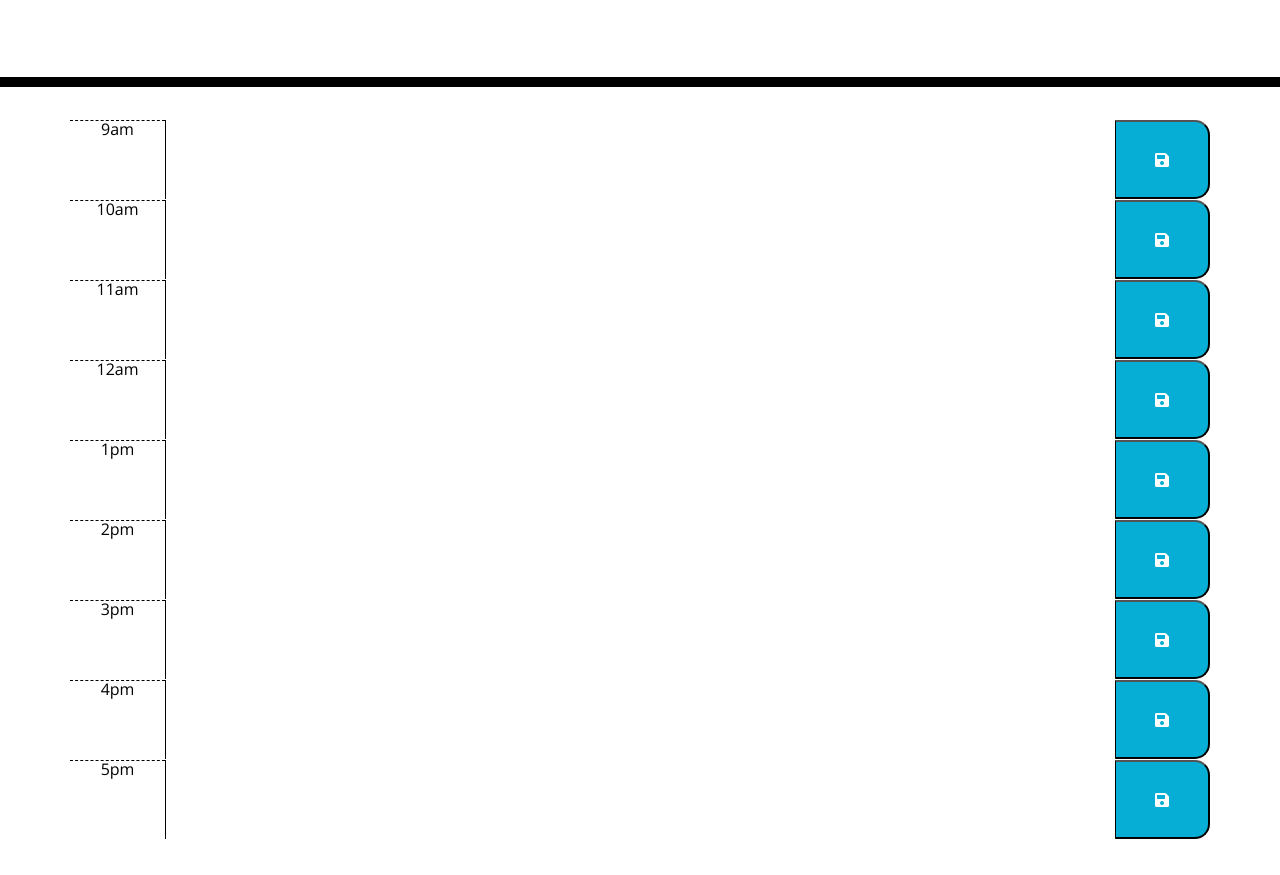
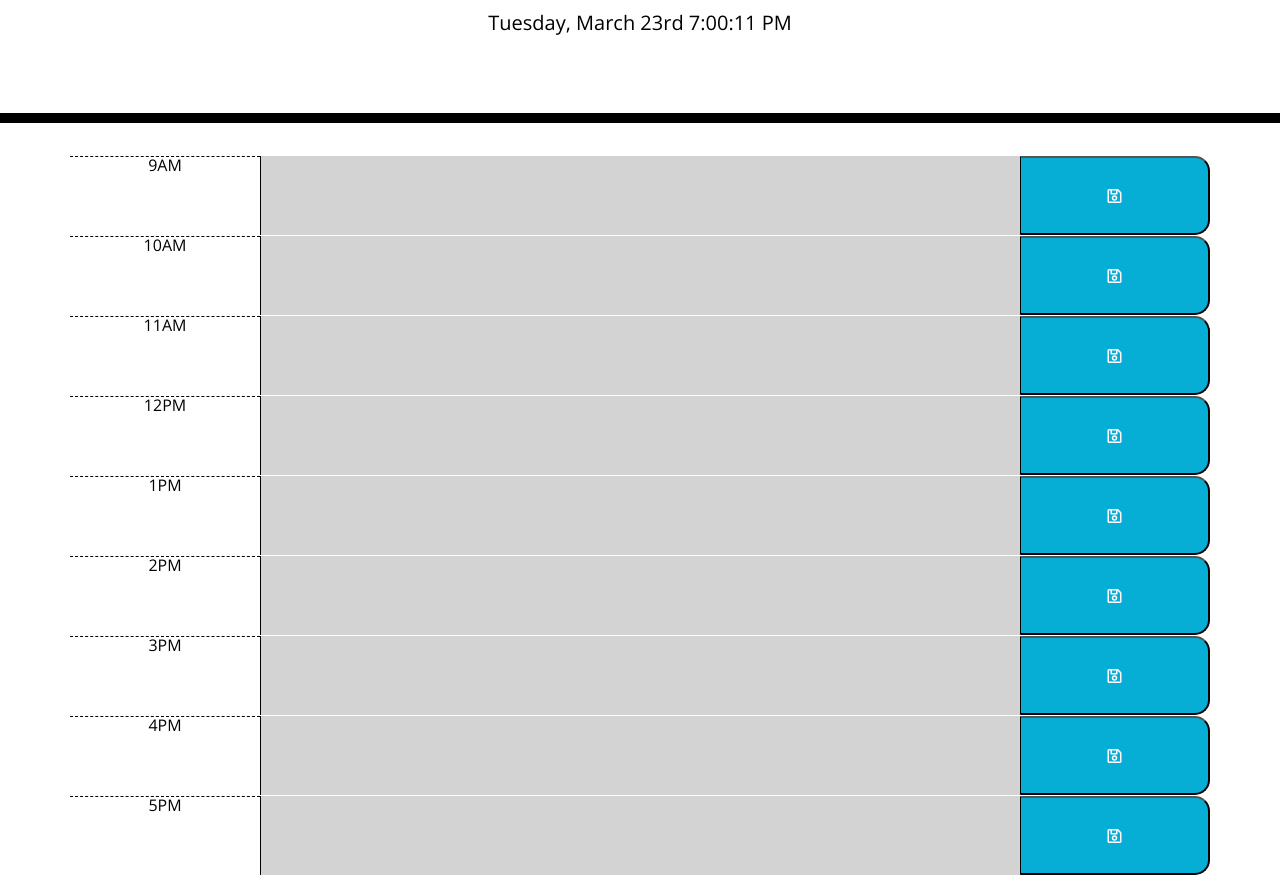
Before and after one commit to PrinceAdelXX/Workday-Scheduler, a plain HTML site: page index.html in a window 1280 px wide. Shown: the part 181-1056 px from the top of the page. Before the commit the page ends 1020 px from the top, so only its background shows below. Drawn offline with nearby package versions, Linux system fonts and the light colour scheme.

Commit message:
added the timeblocks, and final edits to JS

```diff
--- a/assets/js/script.js
+++ b/assets/js/script.js
@@ -0,0 +1,40 @@
+// Display Current Datetime on Jumbotron
+workdayTime();
+
+function workdayTime() {
+  var workdayDatetime = $("#currentDay").text(moment().format('dddd, MMMM Do h:mm:ss A'));
+  setTimeout(workdayTime, 1000);
+}
+
+// Clicking the save button to store the text in the time blocks in localStorage //
+// and once the page is refreshed, the text will still be present //
+
+$(".saveBtn").on("click", function () {
+  var textData = $(this).siblings("textarea").val()
+  var timeClock = $(this).parent().attr('id')
+  console.log('textData', textData, timeClock);
+  localStorage.setItem(timeClock, textData);
+});
+
+// Color coding for time block based on whether the block is in the past //
+// present, or future /
+
+let currentHour = moment().hours();
+
+// the '#' denotes that we are iterating through all of the IDs which in this case are on the divs and
+// which point to individual time blocks which we then traverse to children elements (textarea) to add the class color
+
+for (let i = 9; i <= 17; i++) {
+  $('#' + i).children('textarea').val(localStorage.getItem(i))
+
+  if (i < currentHour) {
+    $("#" + i).children('textarea').addClass("past")
+
+  } else if (currentHour === i) {
+    $("#" + i).children('textarea').addClass("present")
+  }
+
+  else {
+    $("#" + i).children('textarea').addClass("future")
+  }
+}
--- a/index.html
+++ b/index.html
@@ -4,105 +4,77 @@
     <meta charset="UTF-8" />
     <meta name="viewport" content="width=device-width, initial-scale=1.0" />
     <meta http-equiv="X-UA-Compatible" content="ie=edge" />
-    <link rel="stylesheet" href="https://stackpath.bootstrapcdn.com/bootstrap/4.3.1/css/bootstrap.min.css" />
+    <link rel="stylesheet" href="https://stackpath.bootstrapcdn.com/bootstrap/4.3.1/css/bootstrap.min.css"/>
     <link rel="stylesheet" href="https://use.fontawesome.com/releases/v5.8.1/css/all.css" integrity="sha384-50oBUHEmvpQ+1lW4y57PTFmhCaXp0ML5d60M1M7uH2+nqUivzIebhndOJK28anvf" crossorigin="anonymous" />
-    <link href="https://fonts.googleapis.com/css?family=Open+Sans&display=swap" rel="stylesheet" />
+    <link rel="stylesheet" href="https://fonts.googleapis.com/css?family=Open+Sans&display=swap"/>
     <link rel="stylesheet" href="./assets/css/style.css" />
     <title>Work Day Scheduler</title>
   </head>
 
-
   <body>
-
-      <!-- Header -->
     <header class="jumbotron">
       <h1 class="display-3">Work Day Scheduler</h1>
       <p class="lead">A simple calendar app for scheduling your work day</p>
       <p id="currentDay" class="lead"></p>
     </header>
-
-    <!-- <Div> for each hours of the day: 9am to 5pm -->
     <div class="container">
-
-      <!--9AM slot-->
-
-      <div id="hour-9" class="row time-block">
-        <p class="col-1 hour">9am</p>
-        <textarea class="col-10 description"></textarea>
-        <button class="col-1 saveBtn"><i class="fas fa-save"></i></button>
+      <!-- 9AM slot-->
+      <div id="9" class="row time-block">
+        <p class="col-2 hour">9AM</p>
+        <textarea class="col-8 description"></textarea>
+        <button class="col-2 saveBtn"><i class="far fa-save"></i></button>
       </div>
-
-      <!--10AM slot-->
-
-      <div id="hour-10" class="row time-block">
-        <p class="col-1 hour">10am</p>
-        <textarea class="col-10 description"></textarea>
-        <button class="col-1 saveBtn"><i class="fas fa-save"></i></button>
+      <!-- 10AM slot-->
+      <div id="10" class="row time-block">
+        <p class="col-2 hour">10AM</p>
+        <textarea class="col-8 description"></textarea>
+        <button class="col-2 saveBtn"><i class="far fa-save"></i></button>
       </div>
-
-      <!--11 AM slot-->
-
-        <div id="hour-11" class="row time-block">
-        <p class="col-1 hour">11am</p>
-        <textarea class="col-10 description"></textarea>
-        <button class="col-1 saveBtn"><i class="fas fa-save"></i></button>
+      <!-- 11AM slot-->
+      <div id="11" class="row time-block">
+        <p class="col-2 hour">11AM</p>
+        <textarea class="col-8 description"></textarea>
+        <button class="col-2 saveBtn"><i class="far fa-save"></i></button>
       </div>
-
-       <!--12 AM slot-->
-
-      <div id="hour-12" class="row time-block">
-        <p class="col-1 hour">12am</p>
-        <textarea class="col-10 description"></textarea>
-        <button class="col-1 saveBtn"><i class="fas fa-save"></i></button>
+      <!-- 12PM slot-->
+      <div id="12" class="row time-block">
+        <p class="col-2 hour">12PM</p>
+        <textarea class="col-8 description"></textarea>
+        <button class="col-2 saveBtn"><i class="far fa-save"></i></button>
       </div>
-
-      <!-- 13 AM slot-->
-
-      <div id="hour-13" class="row time-block">
-        <p class="col-1 hour">1pm</p>
-        <textarea class="col-10 description"></textarea>
-        <button class="col-1 saveBtn"><i class="fas fa-save"></i></button>
+      <!-- 1PM slot-->
+      <div id="13" class="row time-block">
+        <p class="col-2 hour">1PM</p>
+        <textarea class="col-8 description"></textarea>
+        <button class="col-2 saveBtn"><i class="far fa-save"></i></button>
       </div>
-
-      <!-- 14 AM slot-->
-
-      <div id="hour-14" class="row time-block">
-        <p class="col-1 hour">2pm</p>
-        <textarea class="col-10 description"></textarea>
-        <button class="col-1 saveBtn"><i class="fas fa-save"></i></button>
+      <!-- 2PM slot-->
+      <div id="14" class="row time-block">
+        <p class="col-2 hour">2PM</p>
+        <textarea class="col-8 description"></textarea>
+        <button class="col-2 saveBtn"><i class="far fa-save"></i></button>
       </div>
-
-      <!-- 15 AM slot-->
-
-      <div id="hour-15" class="row time-block">
-        <p class="col-1 hour">3pm</p>
-        <textarea class="col-10 description"></textarea>
-        <button class="col-1 saveBtn"><i class="fas fa-save"></i></button>
+      <!-- 3PM slot-->
+      <div id="15" class="row time-block">
+        <p class="col-2 hour">3PM</p>
+        <textarea class="col-8 description"></textarea>
+        <button class="col-2 saveBtn"><i class="far fa-save"></i></button>
       </div>
-
-      <!-- 16 AM slot-->
-
-      <div id="hour-16" class="row time-block">
-        <p class="col-1 hour">4pm</p>
-        <textarea class="col-10 description"></textarea>
-        <button class="col-1 saveBtn"><i class="fas fa-save"></i></button>
+      <!-- 4PM slot-->
+      <div id="16" class="row time-block">
+        <p class="col-2 hour">4PM</p>
+        <textarea class="col-8 description"></textarea>
+        <button class="col-2 saveBtn"><i class="far fa-save"></i></button>
       </div>
-
-      <!-- 17 AM slot-->
-
-      <div id="hour-17" class="row time-block">
-        <p class="col-1 hour">5pm</p>
-        <textarea class="col-10 description"></textarea>
-        <button class="col-1 saveBtn"><i class="fas fa-save"></i></button>
+      <!-- 5PM slot-->
+      <div id="17" class="row time-block">
+        <p class="col-2 hour">5PM</p>
+        <textarea class="col-8 description"></textarea>
+        <button class="col-2 saveBtn"><i class="far fa-save"></i></button>
       </div>
-
     </div>
-
-
-     <!-- JavaScript -->
-     <script src="https://code.jquery.com/jquery-3.4.1.min.js"></script>
-     <script src="https://cdnjs.cloudflare.com/ajax/libs/moment.js/2.24.0/moment.min.js"></script>
-     <script src="./assets/js/script.js"></script>
-   </body>
-
- </html>
+    <script src="https://code.jquery.com/jquery-3.4.1.min.js"></script>
+    <script src="https://cdnjs.cloudflare.com/ajax/libs/moment.js/2.24.0/moment.min.js"></script>
+    <script src="./assets/js/script.js"></script>
+  </body>
+</html>
--- a/style.css
+++ b/style.css
@@ -40,11 +40,13 @@ textarea{
   background-color: #ffffff;
   color: #000000;
   border-top: 1px dashed #000000;
+  text-align: end;
+  padding-top: 15px;
 }
 
 .past {
   background-color: #d3d3d3;
-  color: white;
+  color: black;
 }
 
 .present {
@@ -54,7 +56,7 @@ textarea{
 
 .future {
   background-color: #77dd77;
-  color: white;
+  color: black;
 }
 
 .saveBtn {
```
